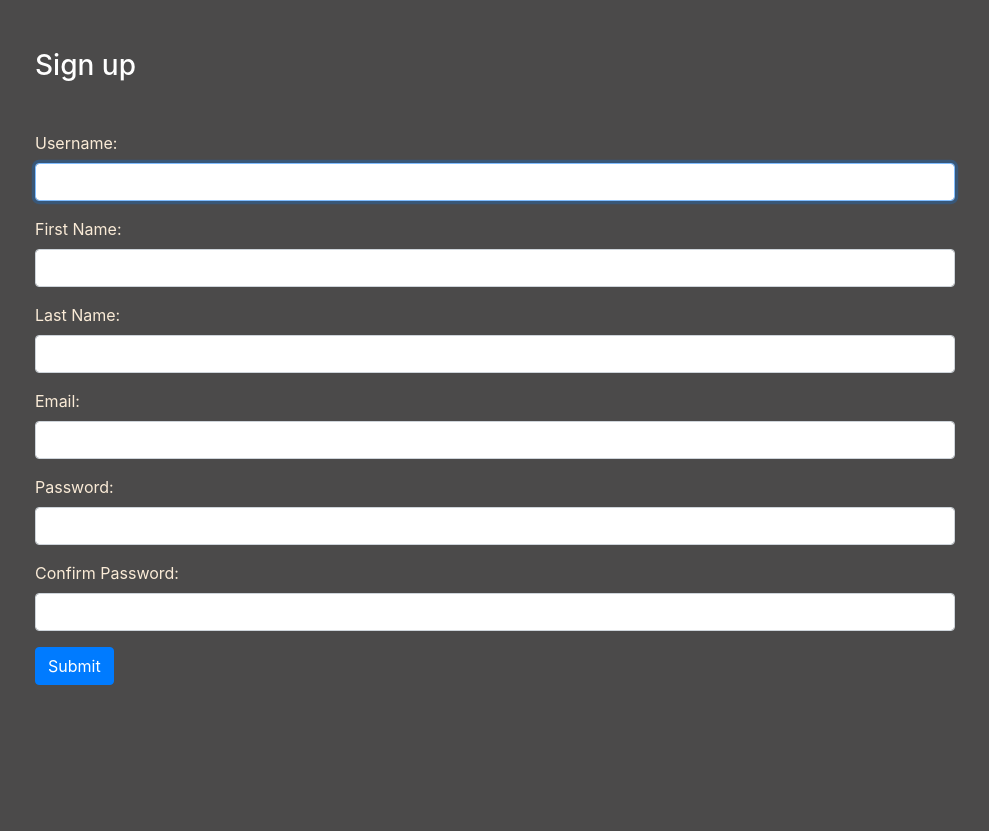
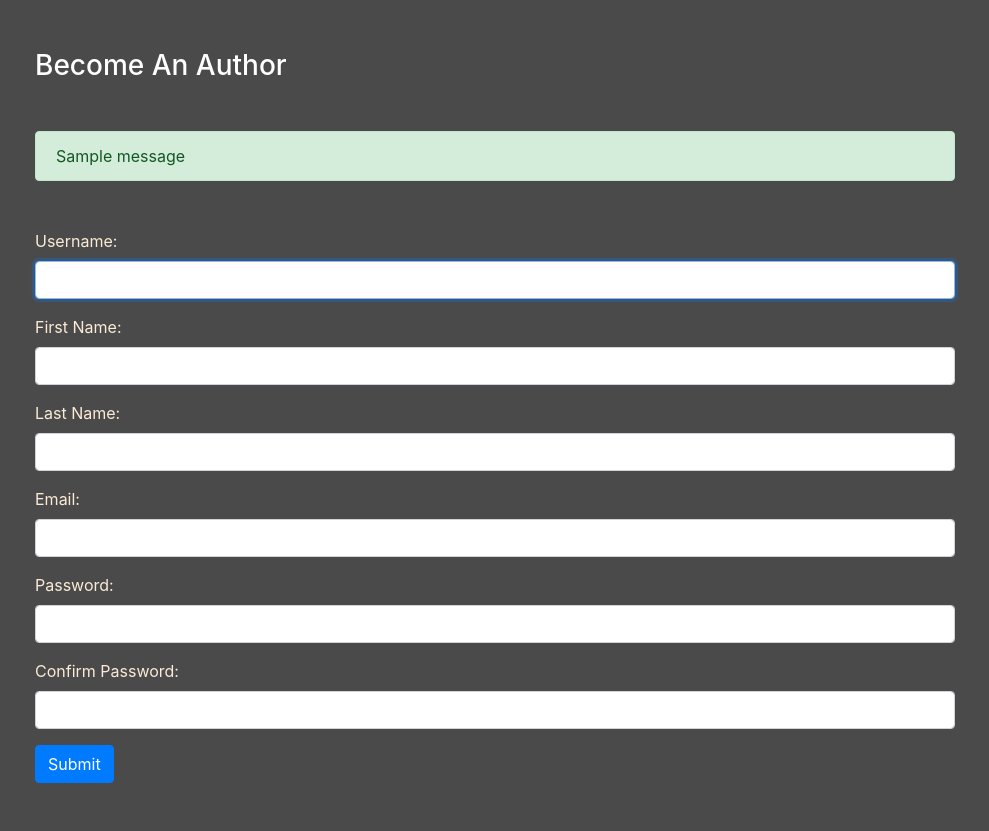
Before and after one commit to Rod512/django_mini_blog_app, a Django app: page /signup/ in a window 1280 px wide. Shown: the part 56-887 px from the top of the page, without its empty margins (50-1039 px from the left). Before the commit the page ends 741 px from the top, so only its background shows below. Run offline with Django 5.2, Linux system fonts and the light colour scheme; one stand-in notice (Sample message) is shown; some libraries are stand-ins or nearby versions.

Commit message:
feat signup & login

```diff
--- a/blog_app/views.py
+++ b/blog_app/views.py
@@ -1,5 +1,7 @@
 from django.shortcuts import render,HttpResponseRedirect
 from .forms import SignupForm, LoginForm
+from django.contrib import messages
+from django.contrib.auth import authenticate,login,logout
 
 
 def home(request):
@@ -15,12 +17,33 @@ def dasboard(request):
     return render(request, 'blog_app/dashboard.html')
 
 def user_signup(request):
-    form = SignupForm()
+    if request.method == 'POST':
+        form = SignupForm(request.POST)
+        if form.is_valid():
+            messages.success(request, 'Congratulation! you are become an author')
+            form.save()
+    else:
+        form = SignupForm()
     return render(request, 'blog_app/signup.html', {'form': form})
 
+
 def user_login(request):
-    form = LoginForm()
-    return render(request, 'blog_app/login.html', {'form':form})
+    if not request.user.is_authenticated:
+        if request.method == 'POST':
+            form = LoginForm(request = request, data = request.POST)
+            if form.is_valid():
+                uname = form.cleaned_data['username']
+                upass = form.cleaned_data['password']
+                user = authenticate(username = uname, password = upass)
+                if user is not None:
+                    login(request, user)
+                    messages.success(request, 'Login Successfully!!')
+                    return HttpResponseRedirect('/dashboard/')
+        else:
+            form = LoginForm()
+        return render(request, 'blog_app/login.html', {'form':form})
+    else:
+        return HttpResponseRedirect('/dashboard/')
 
 def user_logout(request):
     return HttpResponseRedirect('/')
--- a/templates/blog_app/dashboard.html
+++ b/templates/blog_app/dashboard.html
@@ -4,6 +4,11 @@
 {% block content %}
 <div class="col-sm-10">
     <h3 class="text-white my-5">Dashboard</h3>
+    {% if messages %}
+        {% for message in messages %}
+            <p {% if message.tags %} class="alert alert-{{message.tags}} mb-5" {% endif %}>{{message}}</p>
+        {% endfor %}
+    {% endif %}
 </div>
 
 {% endblock content %}
--- a/templates/blog_app/signup.html
+++ b/templates/blog_app/signup.html
@@ -3,12 +3,17 @@
 
 {% block content %}
 <div class="col-sm-10">
-    <h3 class="text-white my-5">Sign up</h3>
-    <form action="" method ="post" class="mb-5">
+    <h3 class="text-white my-5">Become An Author</h3>
+    {% if messages %}
+        {% for message in messages %}
+            <p {% if message.tags %} class="alert alert-{{message.tags}} mb-5" {% endif %}>{{message}}</p>
+        {% endfor %}
+    {% endif %}
+    <form action="" method ="post" class="mb-5" novalidate>
         {% csrf_token %}
         {% for fm in form %}
         <div class="form-group">
-            {{fm.label_tag}} {{fm}} {{fm.errors|striptags}}
+            {{fm.label_tag}} {{fm}} <small class="text-warning">{{fm.errors|striptags}}</small>
         </div>
         {% endfor %}
 
```
Also changed, not shown: db.sqlite3, templates/blog_app/login.html (line endings or trailing spaces).
